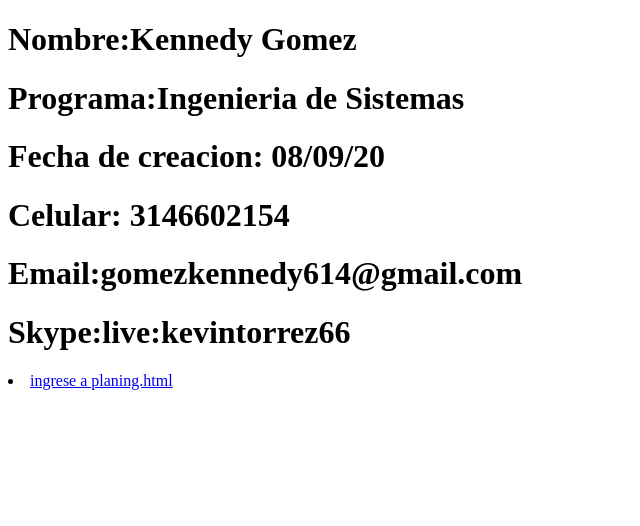
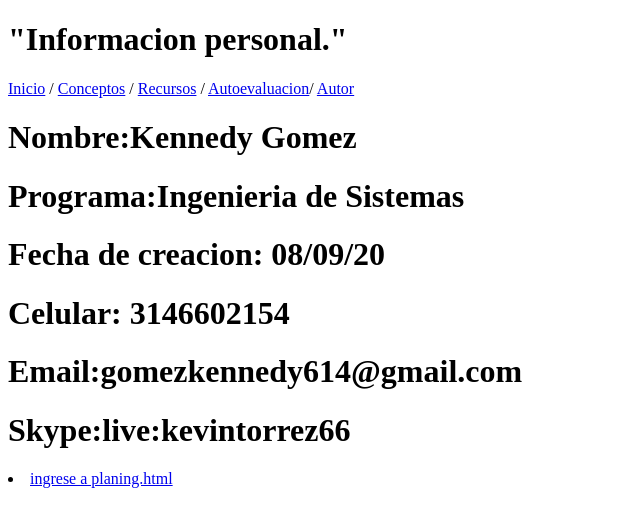
Before and after one commit to zinklim/DSW-Kennedy-Gomez, a plain HTML site: page index.html in a window 1280 px wide. Shown: the whole page, without its empty margins (0-640 px from the left). Drawn offline with Linux system fonts and the light colour scheme.

Commit message:
Update index.html

```diff
--- a/index.html
+++ b/index.html
@@ -5,6 +5,18 @@
     <meta name="viewport" content="width=, initial-scale=1.0">
     <title>Document</title>
 </head>
+
+<body>
+    <h1 class="titulo">"Informacion personal."</h1>
+
+    <div class="menu">
+        <a href="index.html">Inicio</a> /
+        <a href="conceptos01.html">Conceptos</a> /
+        <a href="recursos01.html">Recursos</a> /
+        <a href="autoevaluacion01.html">Autoevaluacion</a>/
+        <a href="autor.html">Autor</a>
+    </div>
+
 <body>
     <h1>Nombre:Kennedy Gomez</h1>
     <h1>Programa:Ingenieria de Sistemas</h1>
```
